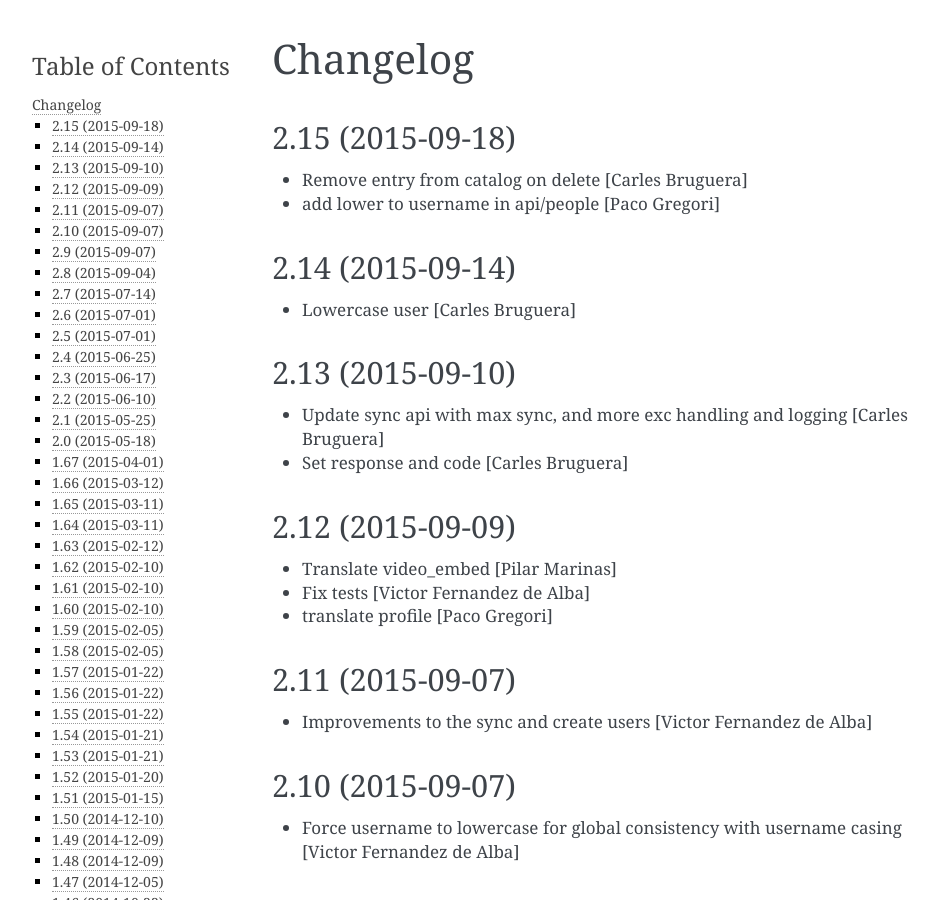
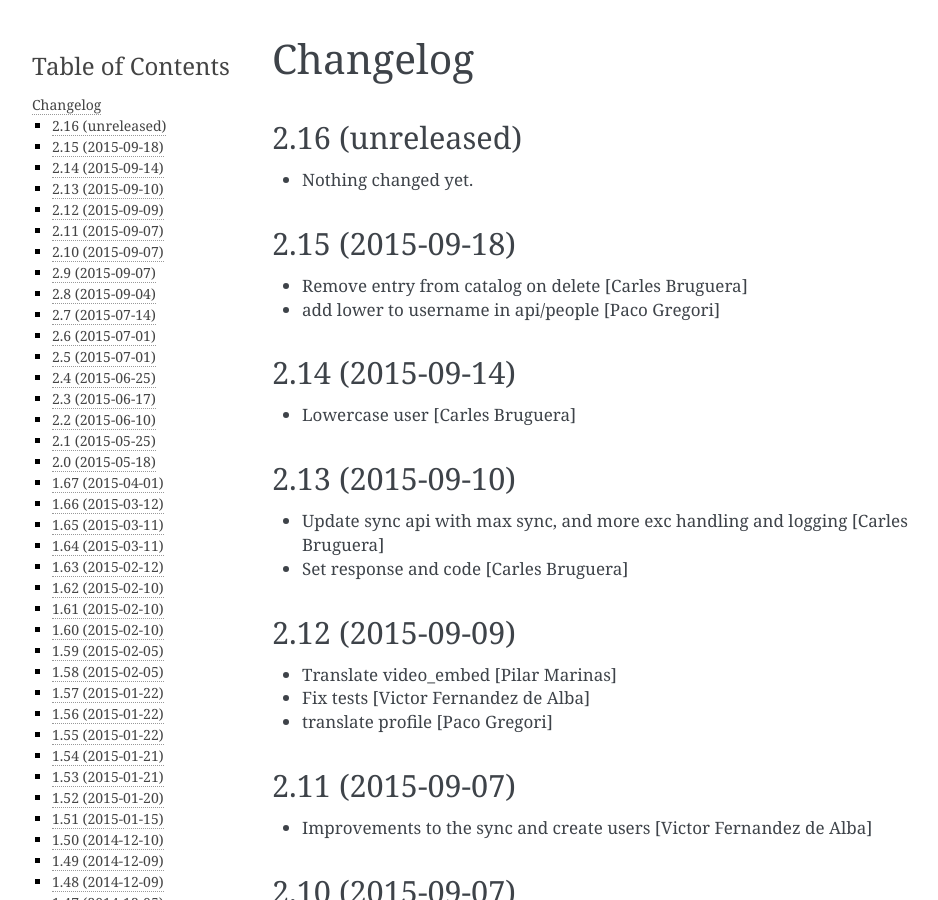
Before and after one commit to UPCnet/ulearn.core, a Sphinx documentation site: the page built from docs/HISTORY.rst, in a window 1280 px wide and 900 px high. Shown: the whole window, without its empty margins (148-1086 px from the left). Built offline with Sphinx 7.4.7, drawn with Linux system fonts in a browser that asks for light colours; pages that are not in the unit, such as notebooks, are missing from menus.

Commit message:
Back to development: 2.16

```diff
--- a/docs/HISTORY.rst
+++ b/docs/HISTORY.rst
@@ -1,5 +1,11 @@
 Changelog
 =========
+
+2.16 (unreleased)
+-----------------
+
+- Nothing changed yet.
+
 
 2.15 (2015-09-18)
 -----------------
--- a/setup.py
+++ b/setup.py
@@ -1,7 +1,7 @@
 from setuptools import setup, find_packages
 import os
 
-version = '2.15'
+version = '2.16.dev0'
 
 README = open('README.rst').read()
 HISTORY = open(os.path.join('docs', 'HISTORY.rst')).read()
```
